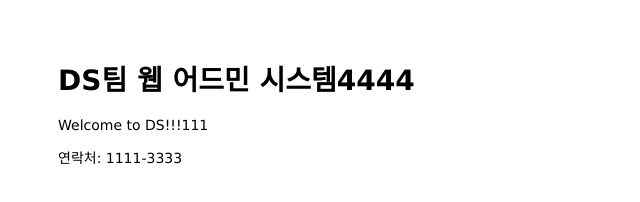
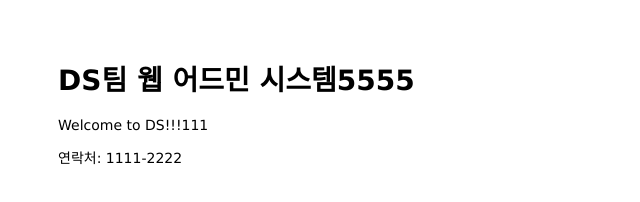
Before and after one commit to next820A/mastering-git-github, a plain HTML site: page public/index.html in a window 1280 px wide. Shown: the full height of the page, 0-640 px from the left. Drawn offline with Linux system fonts and the light colour scheme.

Commit message:
modify body 5555

```diff
--- a/public/index.html
+++ b/public/index.html
@@ -6,12 +6,12 @@
 </head>
 
 <body>
-  <h1>DS팀 웹 어드민 시스템4444</h1>
+  <h1>DS팀 웹 어드민 시스템5555</h1>
   <p>Welcome to DS!!!111</p>
 </body>
 
 <footer>
-  <p>연락처: 1111-3333</p>
+  <p>연락처: 1111-2222</p>
 </footer>
 
 </html>
```
